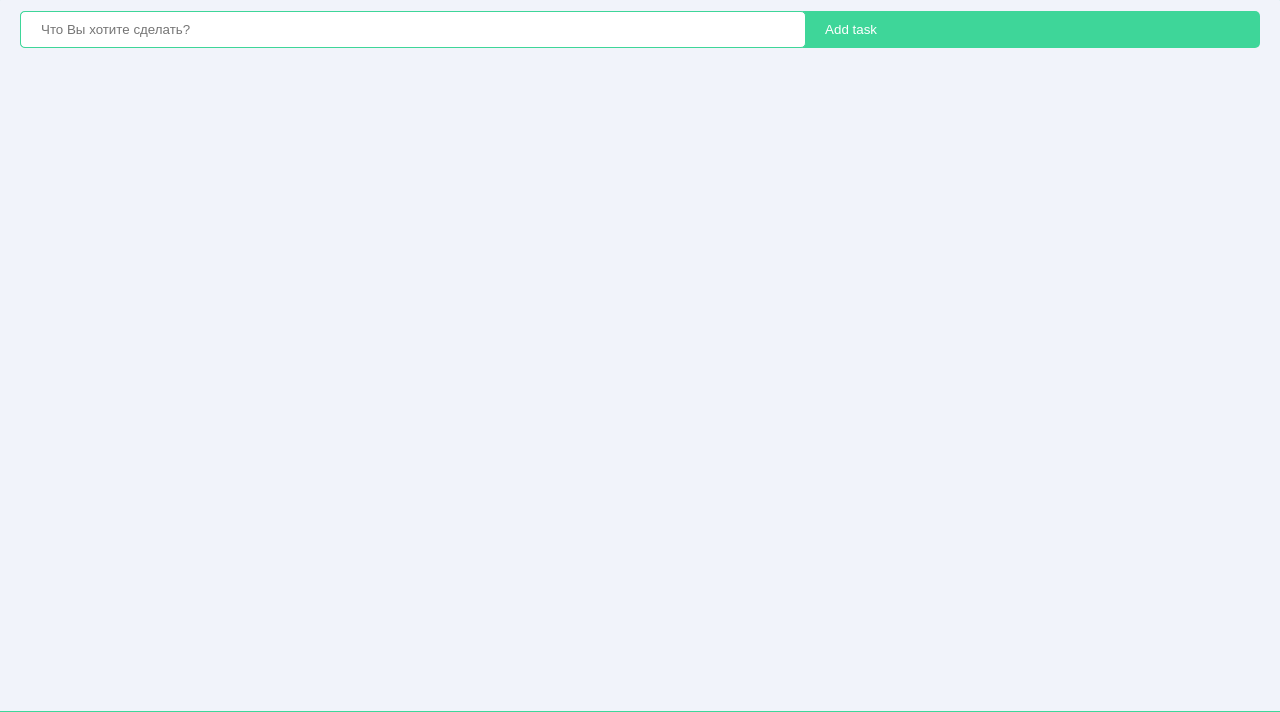
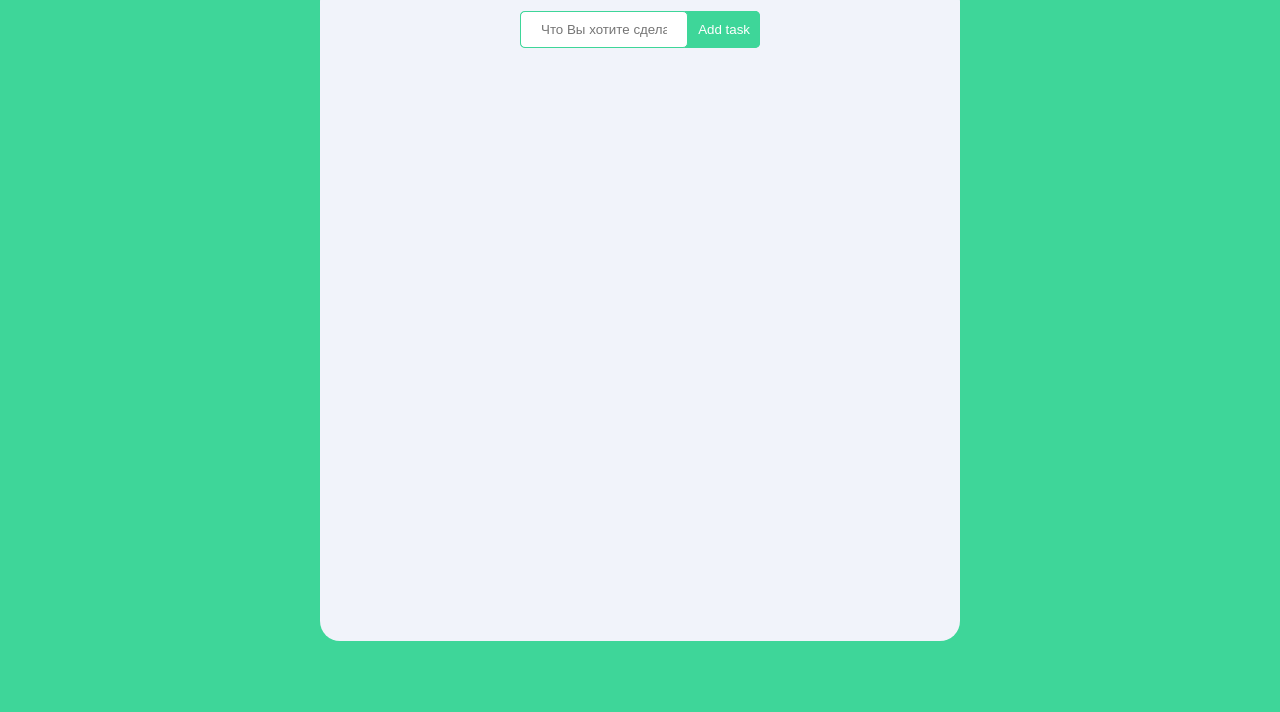
Before and after one commit to MaksimMishchenko/maksimmihchenko.github.io, a website built with webpack: page my-little-projects-with-js/to-do-list/index.html in a window 1280 px wide. Shown: the part 88-800 px from the top of the page. Built offline with nearby package versions, Linux system fonts and the light colour scheme.

Commit message:
feat: Добавлена адаптивность, проект на данном этапе завершен

```diff
--- a/my-little-projects-with-js/to-do-list/assets/add-task.js
+++ b/my-little-projects-with-js/to-do-list/assets/add-task.js
@@ -34,7 +34,7 @@ function deleteTaskFromLS(e) {
 
     setTimeout(() => {
         popUp.classList.add('hide-pop-up');
-    }, 4000);
+    }, 5000);
 
     localStorage.removeItem(key);
 }
--- a/my-little-projects-with-js/to-do-list/assets/styles.css
+++ b/my-little-projects-with-js/to-do-list/assets/styles.css
@@ -41,10 +41,11 @@ body {
     width: 100%;
     background-color: #3ed699;
     border-radius: 5px;
+    display: flex;
 }
 
 .to-do__input {
-    width: 60%;
+    width: 50%;
     outline: none;
     padding: 10px 20px;
     border: 1.5px solid #3ed699;
@@ -59,13 +60,11 @@ body {
     padding: 10px;
     border-radius: 5px;
     color: white;
-    margin-left: 5px;
     cursor: pointer;
 }
 
 .to-do__output {
     width: 100%;
-    margin: 20px 0 0 0;
 }
 
 .to-do__output-item {
@@ -128,3 +127,68 @@ body {
     opacity: 0;
     transition: all 2s ease;
 }
+
+
+
+@media screen and (min-width: 340px) {
+    .to-do__input {
+        flex: 3;
+    }
+}
+
+@media screen and (min-width: 450px) {
+
+    .side-padding {
+        padding: 20px 40px;
+    }
+}
+
+@media screen and (min-width: 550px) {
+
+    .page-header-wrapper {
+        text-align: center;
+    }
+
+    .to-do__wrapper {
+        width: 90%;
+        margin: auto;
+        min-height: calc(100vh - 140px);
+        border-radius: 20px;
+    }
+}
+
+@media screen and (min-width: 700px) {
+    .to-do__wrapper {
+        width: 80%;
+    }
+
+    .side-padding {
+        padding: 20px 60px;
+    }
+}
+
+@media screen and (min-width: 1000px) {
+    .to-do__wrapper {
+        width: 70%;
+    }
+
+    .side-padding {
+        padding: 20px 120px;
+    }
+}
+
+@media screen and (min-width: 1200px) {
+    .to-do__wrapper {
+        width: 50%;
+    }
+
+    .side-padding {
+        padding: 20px 200px;
+    }
+}
+
+@media screen and (min-width: 1600px) {
+    .to-do__wrapper {
+        width: 800px;
+    }
+}
```
